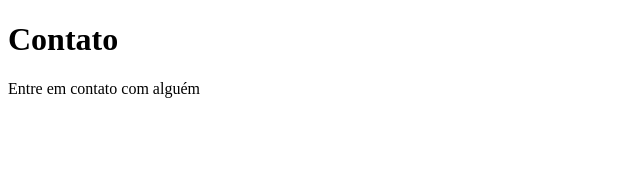
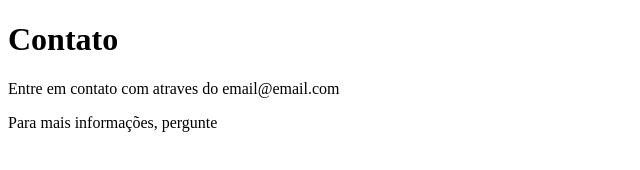
Before and after one commit to brenofernandesbh/FrontEndDeveloper, a plain HTML site: page contato.html in a window 1280 px wide. Shown: the whole page, without its empty margins (0-640 px from the left). Drawn offline with Linux system fonts and the light colour scheme.

Commit message:
alterações de texto e adição de solicitação de informação

```diff
--- a/contato.html
+++ b/contato.html
@@ -7,6 +7,7 @@
 </head>
 <body>
     <h1>Contato</h1>
-    <p>Entre em contato com alguém</p>
+    <p>Entre em contato com atraves do email@email.com</p>
+    <p>Para mais informações, pergunte</p>
 </body>
 </html>
```
